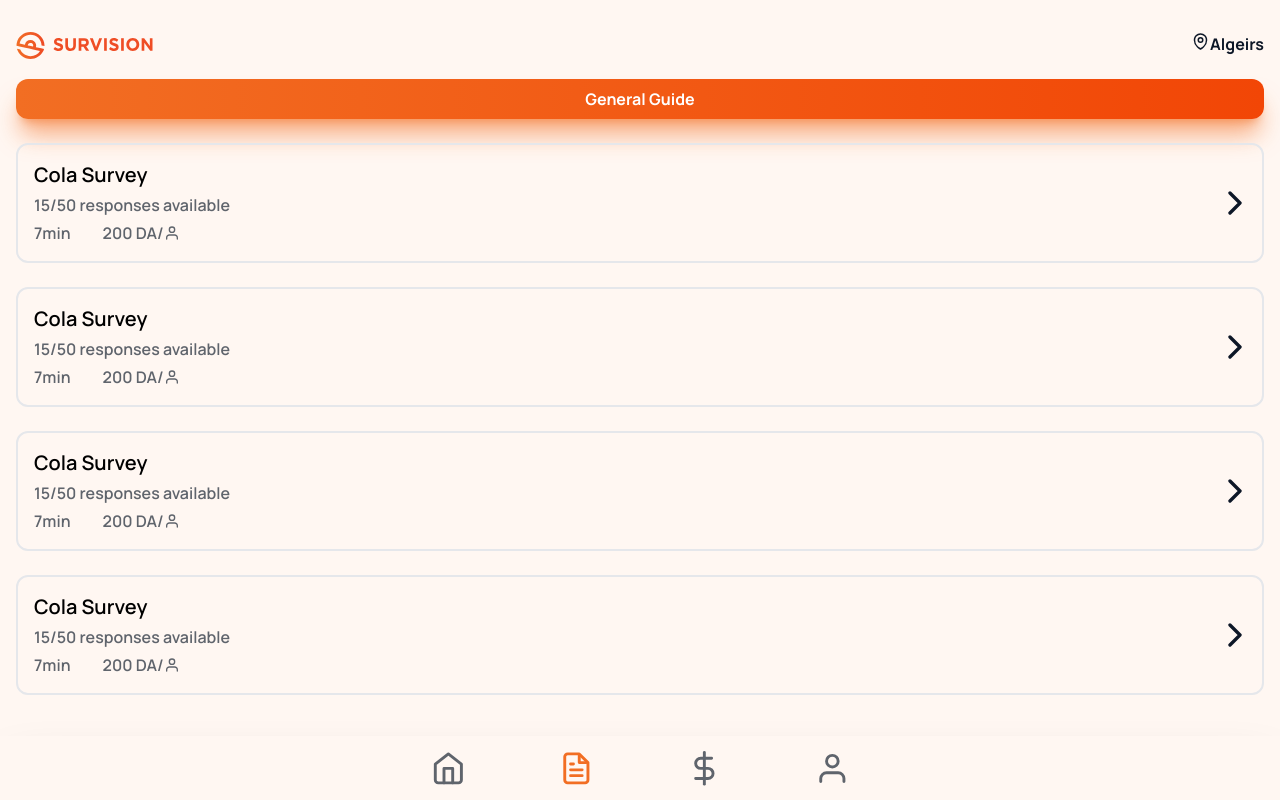
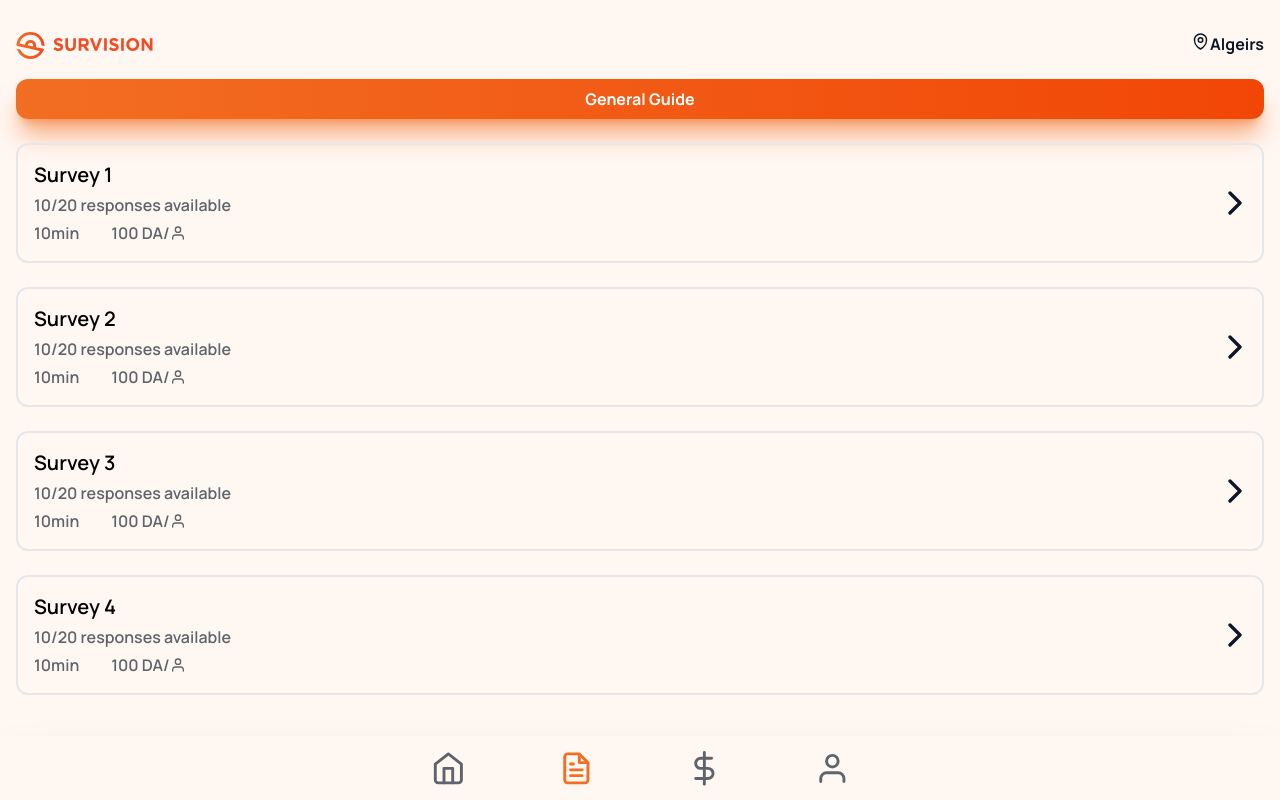
Before and after one commit to Samio735/survision-app, a Next.js app: page /surveys in a window 1280 px wide. Built offline with nearby package versions, Linux system fonts and the light colour scheme.

Commit message:
sruveys page

```diff
--- a/app/(app)/surveys/SurveyItem.tsx
+++ b/app/(app)/surveys/SurveyItem.tsx
@@ -1,17 +1,34 @@
 import Link from "next/link";
 import SurveyCard from "./SurveyCard";
 
-export default function SurveyItem() {
+export default function SurveyItem({
+  id,
+  name,
+  availableResponses,
+  allResponses,
+  duration,
+  price,
+}: {
+  id: number;
+  name: string;
+  availableResponses: number;
+  allResponses: number;
+  duration: number;
+  price: number;
+}) {
   return (
-    <Link href={"/survey"} className="w-full">
+    <Link href={`/surveys/${id}`} className="w-full">
       <SurveyCard>
         <div>
-          <p className="text-xl text-black mb-1">Cola Survey</p>
-          <p className="mb-1"> 15/50 responses available</p>
+          <p className="text-xl text-black mb-1">{name}</p>
+          <p className="mb-1">
+            {" "}
+            {availableResponses}/{allResponses} responses available
+          </p>
           <div className="flex gap-8">
-            <p>7min</p>
+            <p>{duration}min</p>
             <div className="flex">
-              <p> 200 DA/ </p>
+              <p> {price} DA/ </p>
               <svg
                 className="mt-1"
                 width="16"
--- a/app/(app)/surveys/SurveysList.tsx
+++ b/app/(app)/surveys/SurveysList.tsx
@@ -1,9 +1,58 @@
+import Link from "next/link";
 import SurveyItem from "./SurveyItem";
 
 export default function SurveysList() {
+  const data = [
+    {
+      name: "Survey 1",
+      description: "Description 1",
+      id: 1,
+      availableResponses: 10,
+      allResponses: 20,
+      duration: 10,
+      price: 100,
+    },
+    {
+      name: "Survey 2",
+      description: "Description 2",
+      id: 2,
+      availableResponses: 10,
+      allResponses: 20,
+      duration: 10,
+      price: 100,
+    },
+    {
+      name: "Survey 3",
+      description: "Description 3",
+      id: 3,
+      availableResponses: 10,
+      allResponses: 20,
+      duration: 10,
+      price: 100,
+    },
+    {
+      name: "Survey 4",
+      description: "Description 4",
+      id: 4,
+      availableResponses: 10,
+      allResponses: 20,
+      duration: 10,
+      price: 100,
+    },
+  ];
   return (
     <>
-      <SurveyItem /> <SurveyItem /> <SurveyItem /> <SurveyItem />
+      {data.map((survey) => (
+        <SurveyItem
+          id={survey.id}
+          key={survey.id}
+          name={survey.name}
+          availableResponses={survey.availableResponses}
+          allResponses={survey.allResponses}
+          duration={survey.duration}
+          price={survey.price}
+        />
+      ))}
     </>
   );
 }
--- /dev/null
+++ b/app/(app)/surveys/[surveyId]/page.tsx
@@ -0,0 +1,25 @@
+export default function page() {
+  return (
+    <div className="absolute w-screen bg-backgroundWhite pt-4 pb-8 px-4">
+      <div className="flex justify-between items-center">
+        <svg
+          width="12"
+          height="19"
+          viewBox="0 0 12 19"
+          fill="none"
+          xmlns="http://www.w3.org/2000/svg"
+        >
+          <path
+            d="M9.75 17.5L2 9.75L9.75 2"
+            stroke="black"
+            stroke-width="2.58333"
+            stroke-linecap="round"
+            stroke-linejoin="round"
+          />
+        </svg>
+        <h1 className="text-2xl">Drinks Necesity</h1>
+      </div>
+      <div></div>
+    </div>
+  );
+}
```
